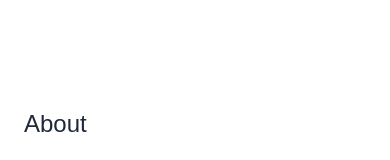
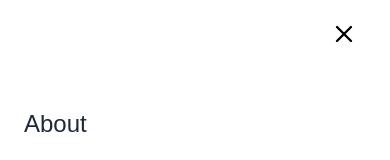
Before and after one commit to pr-Mais/wids-kfupm-webpage, a Next.js app: page / in a window 390 px wide. Both pictures are taken after a click on the element 344 px from the left and 34 px from the top of the page. Shown: the top 160 px of the page. Built offline with nearby package versions, Linux system fonts and the light colour scheme.

Commit message:
fix: mobile menu icon color

```diff
--- a/components/Header.tsx
+++ b/components/Header.tsx
@@ -119,7 +119,11 @@ export const Header = () => {
                 isScrolled ? 'text-gray-800' : 'text-white'
               }`}
             >
-              {mobileOpen ? <FiX size={28} /> : <FiMenu size={28} />}
+              {mobileOpen ? (
+                <FiX size={28} color="black" />
+              ) : (
+                <FiMenu size={28} />
+              )}
             </div>
           </div>
         </div>
```
